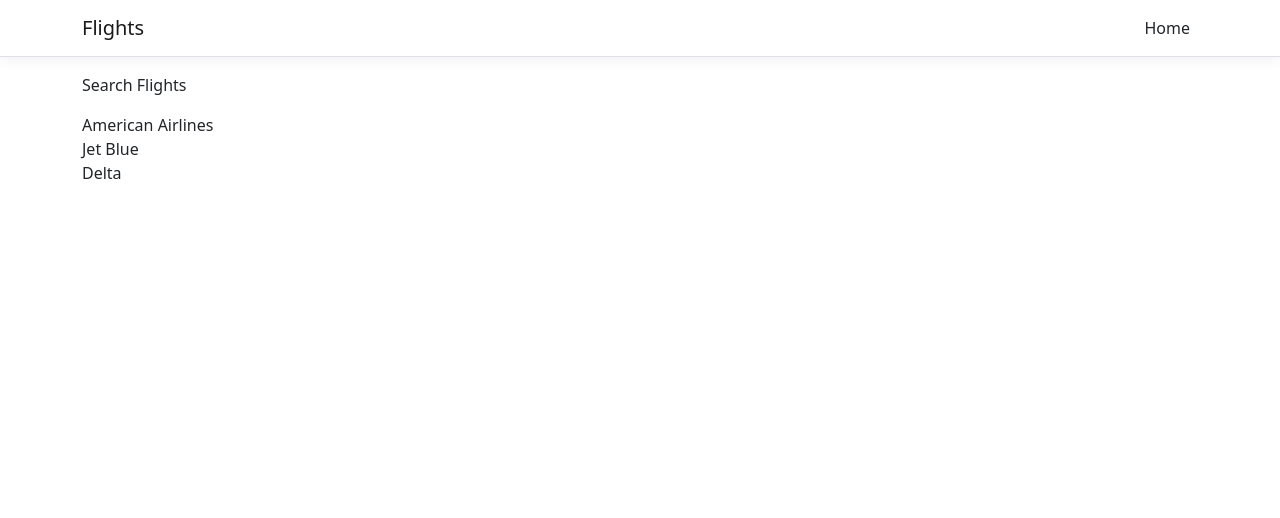
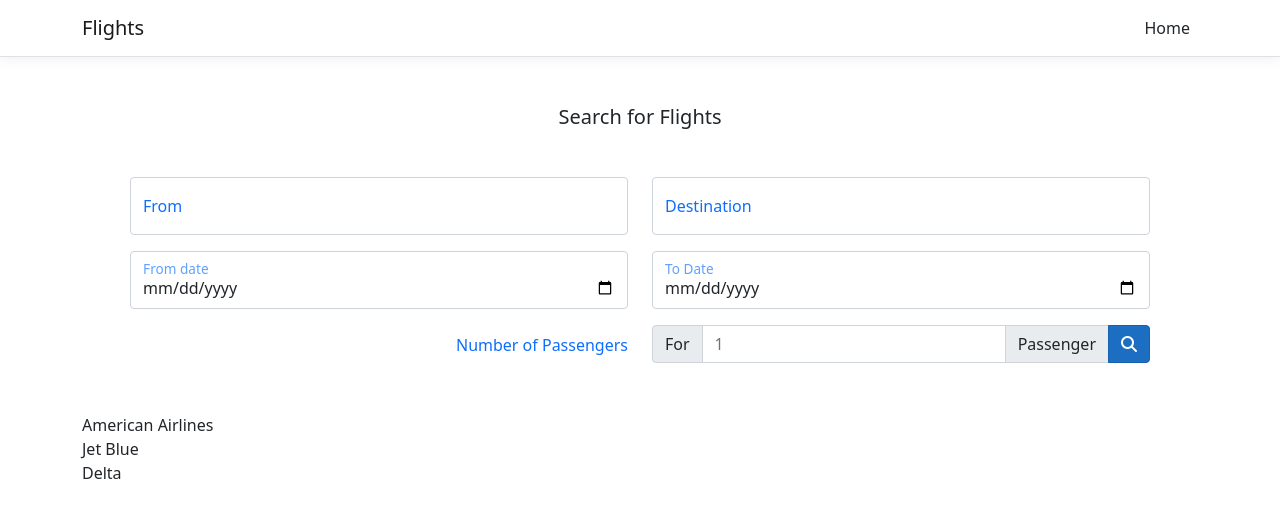
Before and after one commit to 1EmmanuelMejia/AirLine-Project, an Angular app in the folder Flights/ClientApp/: page / in a window 1280 px wide. Shown: the top 518 px of the page. Built offline with nearby package versions, Linux system fonts and the light colour scheme.

Commit message:
Created html page for user to enter info

```diff
--- a/Flights/ClientApp/src/app/search-flights/search-flights.component.html
+++ b/Flights/ClientApp/src/app/search-flights/search-flights.component.html
@@ -1,7 +1,77 @@
-<p>Search Flights</p>
+<h5 class="text-md-center m-5">Search for Flights</h5>
 
 
-<!-- Creating a for loop to display airline from search flight component-->
-<div *ngFor="let flight of searchResult">
-  {{flight}} <!--data binding from the flight -->
+<!--wrapper for class-->
+<div class="m-5 d-grid gap-3">
+
+  <!-- Row created with two columns for DESTINATION info-->
+  <div class="row">
+
+    <div class="col">
+      <div class="form-floating">
+        <input placeholder="From" class="form-control" />
+        <label class="text-primary form-label">From</label>
+      </div>
+    </div>
+
+    <div class="col">
+      <div class="form-floating">
+        <input placeholder="Destination" class="form-control" />
+        <label class="text-primary form-label">Destination</label>
+      </div>
+    </div>
+
+  </div>
+
+
+
+  <!-- Row created with two columns for DATE info-->
+  <div class="row">
+
+    <div class="col">
+      <div class="form-floating">
+        <input type="date" placeholder="From Date" class="form-control" />
+        <label class="text-primary form-label">From date</label>
+      </div>
+    </div>
+
+    <div class="col">
+      <div class="form-floating">
+        <input type="date" placeholder="To Date" class="form-control" />
+        <label class="text-primary form-label">To Date</label>
+      </div>
+    </div>
+
+  </div>
+
+
+  <!--Row created with two column to display text field and icons-->
+  <div class="row">
+
+    <div class="col text-end">
+      <label class="form-label text-primary mt-2">
+        Number of Passengers
+      </label>
+    </div>
+
+    <div class="col">
+      <div class="input-group">
+        <div class="input-group-text">For</div>
+        <input class="form-control" type="number" placeholder="1"/>
+        <div class="input-group-text">Passenger</div>
+
+        <button type="submit" class="btn-primary btn">
+          <i class="fas fa-search"></i>
+        </button>
+      </div>
+    </div>
+
+   </div>
+  <!--wrapper class ends-->
 </div>
+
+
+    <!-- Creating a for loop to display airline from search flight component-->
+    <div *ngFor="let flight of searchResult">
+      {{flight}} <!--data binding from the flight -->
+    </div>
```
